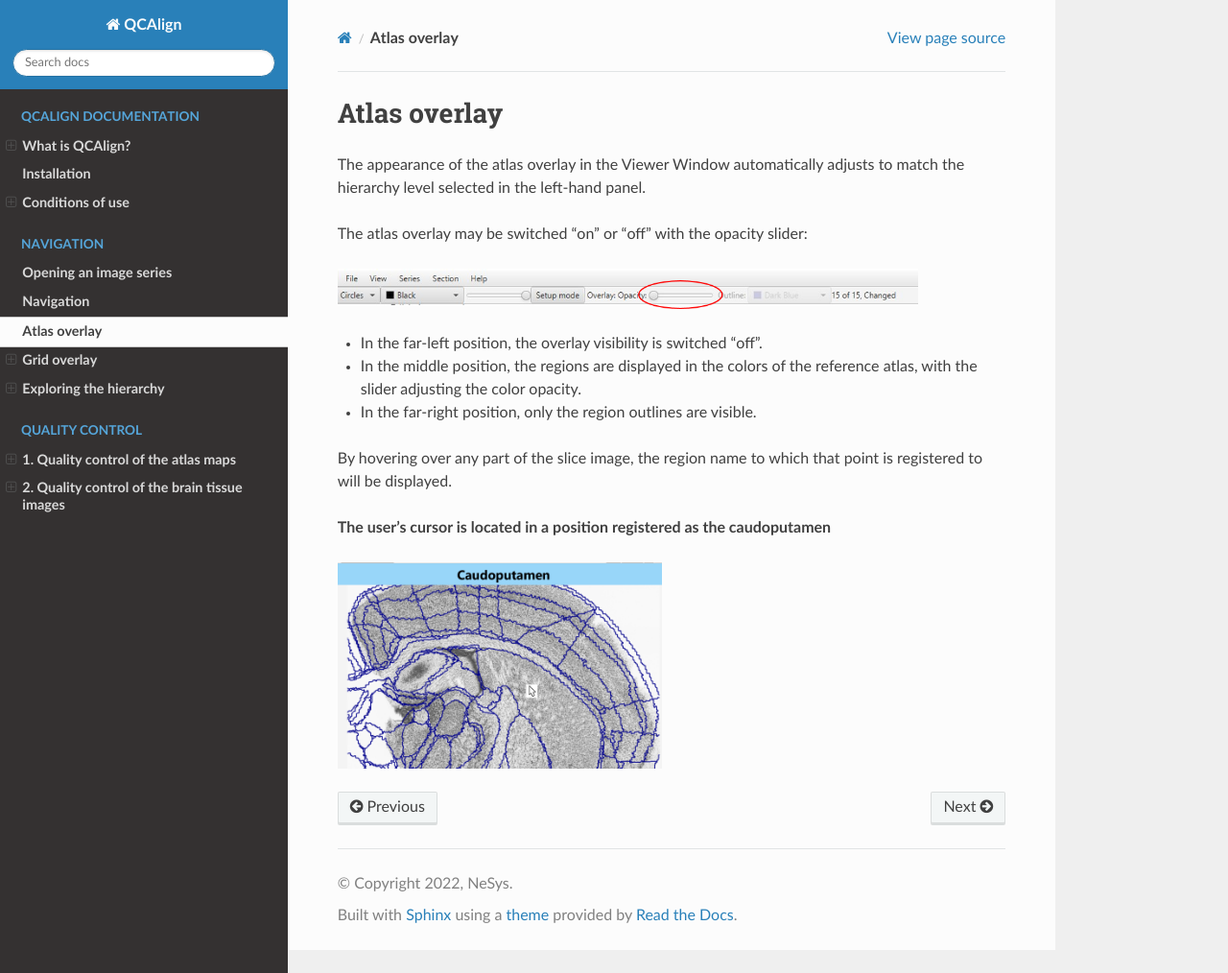
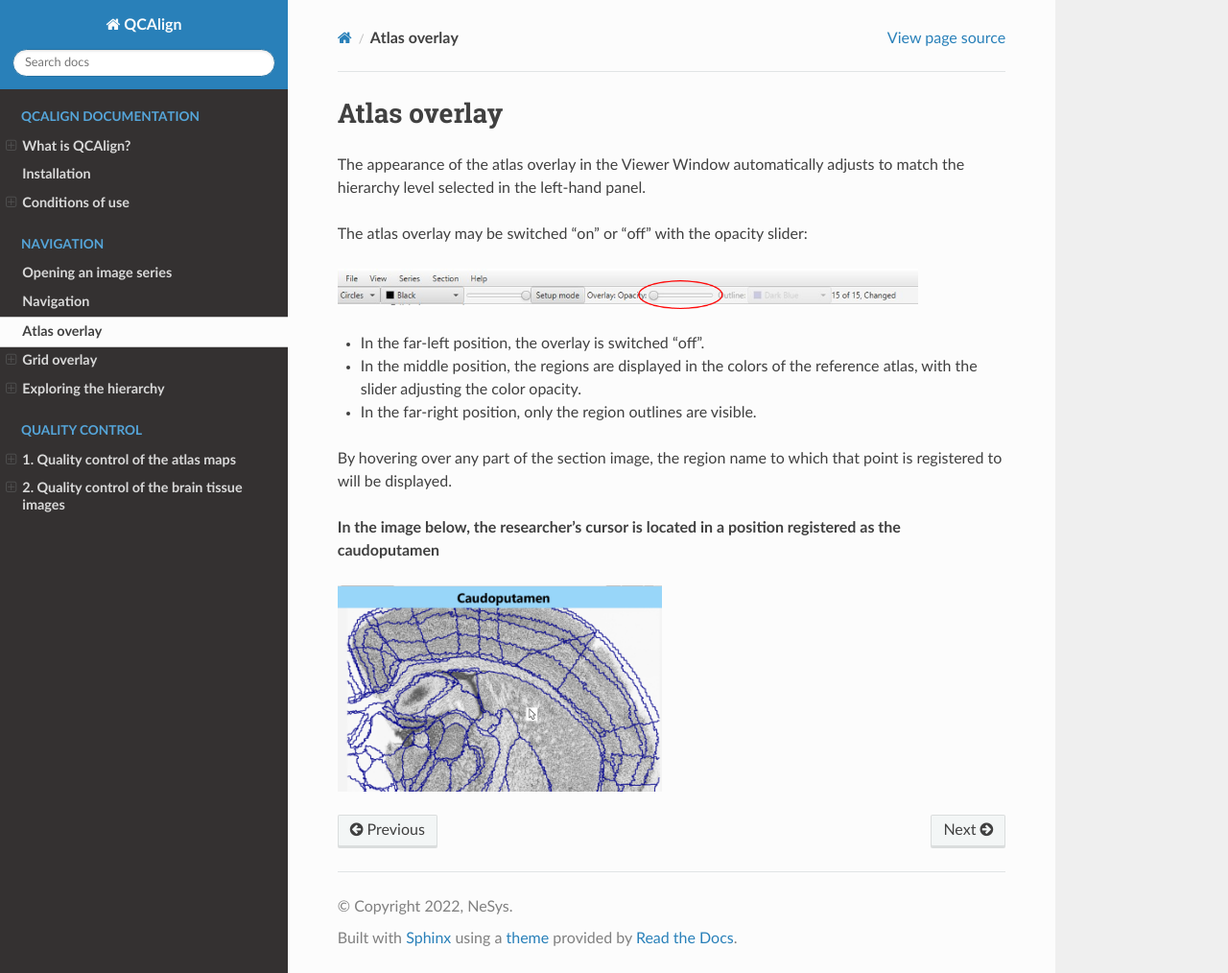
Before and after one commit to Neural-Systems-at-UIO/QCAlign, a Sphinx documentation site: the page built from docs/atlasoverlay.rst, in a window 1280 px wide and 1014 px high. Shown: the whole window at 96% size. Built offline with Sphinx 7.4.7 and the Read the Docs theme 2.0.0, drawn with Linux system fonts in a browser that asks for light colours.

Commit message:
Update atlasoverlay.rst

```diff
--- a/docs/atlasoverlay.rst
+++ b/docs/atlasoverlay.rst
@@ -10,17 +10,17 @@ The atlas overlay may be switched “on” or “off” with the opacity slider:
    :width: 6.30055in
    :height: 0.44004in
 
--  In the far-left position, the overlay visibility is switched “off”.
+-  In the far-left position, the overlay is switched “off”.
 
 -  In the middle position, the regions are displayed in the colors of
    the reference atlas, with the slider adjusting the color opacity.
 
 -  In the far-right position, only the region outlines are visible.
 
-By hovering over any part of the slice image, the region name to which
+By hovering over any part of the section image, the region name to which
 that point is registered to will be displayed.
 
-**The user’s cursor is located in a position registered as the
+**In the image below, the researcher's cursor is located in a position registered as the
 caudoputamen**
 
 .. image:: vertopal_cbedec83746b4aa08b3d6abec4c06604/media/image4.png
```
